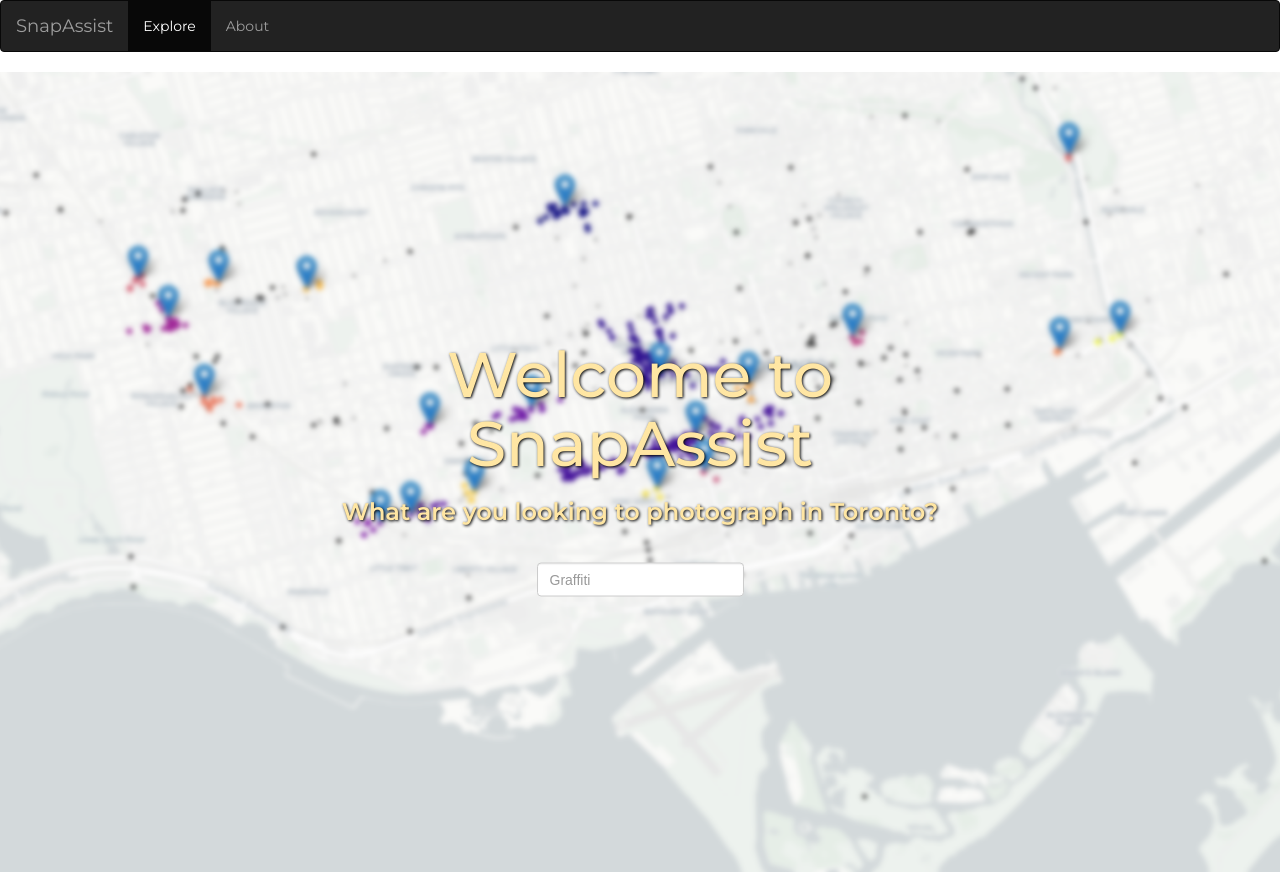
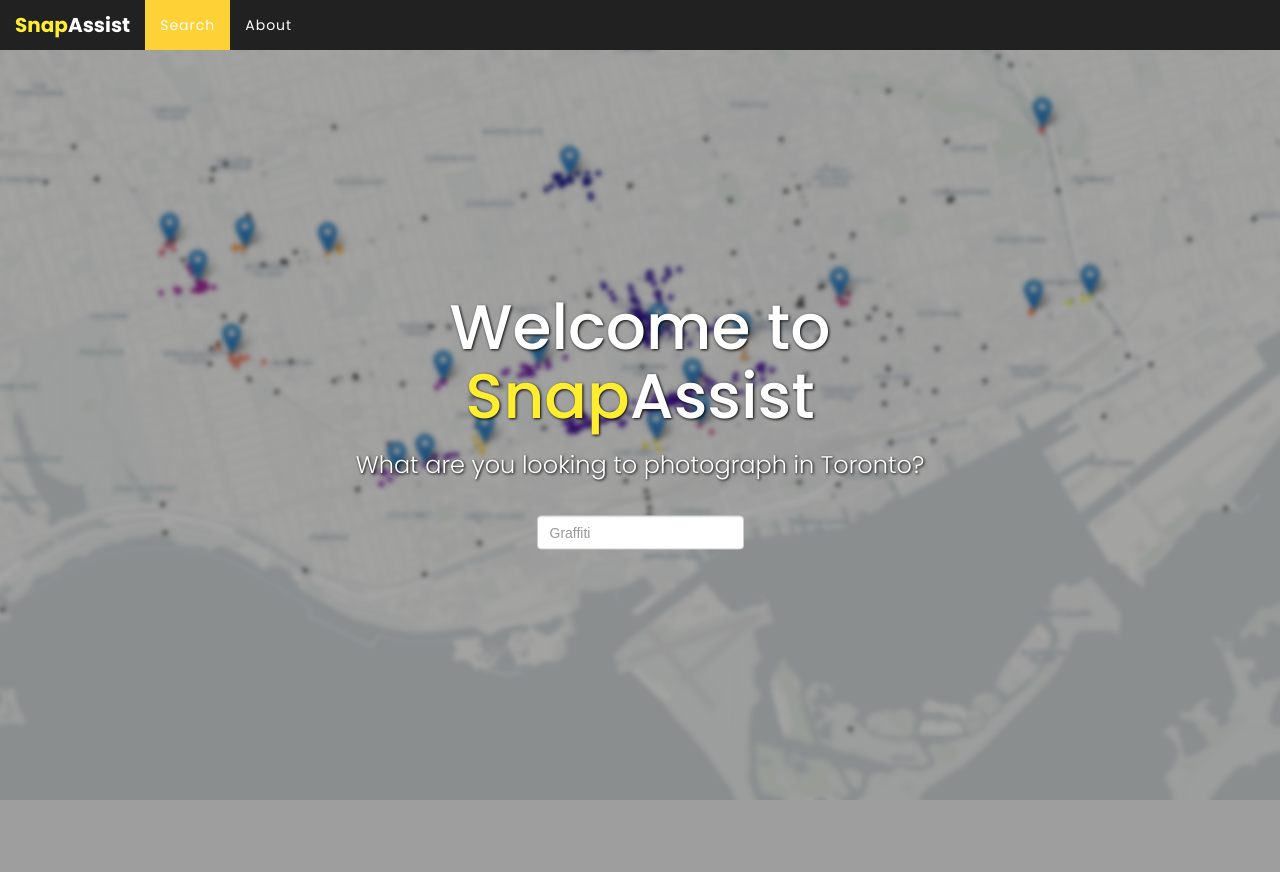
Before and after one commit to cczhu/insight, a Flask app: page / in a window 1280 px wide. After the commit the page ends 800 px from the top, so only its background shows below. Run offline with Flask 2, Linux system fonts and the light colour scheme; parts of the project's set-up code (start-up, migrations or seed data) failed here and were passed over; some libraries are stand-ins or nearby versions.

Commit message:
Popup improvements, refine CSS, but leaflet.js is overriding navbar colors.

```diff
--- a/insight/static/css/insight_project.css
+++ b/insight/static/css/insight_project.css
@@ -1,22 +1,96 @@
-/*body {
-  padding-top: 50px;
-}
-*/
-
 body {
   margin: 0;
   font-family: Arial, Helvetica, sans-serif;
 }
 
-h1, h2, h3 {
-  font-family: Montserrat, Helvetica, sans-serif;
-  font-weight: 600;
+h1, h2, h3, h4, h5, h6 {
+  font-family: Poppins, Helvetica, sans-serif;
 }
 
-.navbar {
-    font-family: Montserrat, Helvetica, sans-serif;
-    font-weight: 400;
-    background-color: #222;
+h3 {
+  font-weight: 300;
+}
+
+.title-highlight {
+  color: #ffed30;
+}
+
+.navbar-custom {
+  font-family: Poppins, Helvetica, sans-serif;
+  font-weight: 400;
+  background-color: #212121;
+  border-color: transparent;
+  margin-bottom: 0;
+  border-bottom: 0px solid rgba(255,255,255,.3);
+  height: 50px;
+}
+
+.navbar-charles {
+  font-family: Poppins, Helvetica, sans-serif;
+  font-weight: 400;
+  background-color: #212121;
+  border-color: transparent;
+  margin-bottom: 0;
+  border-bottom: 0px solid rgba(255,255,255,.3);
+  height: 50px;
+}
+
+.navbar-custom .navbar-brand {
+  font-weight: 700;
+  font-size: 20px;
+  color: #fff;
+}
+
+.navbar-custom .navbar-brand:hover,
+.navbar-custom .navbar-brand:focus,
+.navbar-custom .navbar-brand:active,
+.navbar-custom .navbar-brand.active {
+  color: #fff;
+}
+
+.navbar-custom .navbar-toggle {
+  background-color: #fed136;
+  border-color: #fed136;
+  color: white;
+  font-size: 12px;
+}
+
+.navbar-custom .navbar-toggle:hover,
+.navbar-custom .navbar-toggle:focus {
+  background-color: #ffed30;
+}
+
+.navbar-custom .navbar-toggle:hover,
+.navbar-custom .navbar-toggle:focus {
+  background-color: #fed136;
+}
+.navbar-custom .nav li a {
+  font-weight: 400;
+  letter-spacing: 1px;
+  color: white;
+  align-items: center;
+  display: flex;
+}
+.navbar-custom .nav li a:hover,
+.navbar-custom .nav li a:focus {
+  color: #ff5202;
+  outline: none;
+}
+.navbar-custom .navbar-nav > .active > a {
+  border-radius: 0;
+  color: white;
+  background-color: #fed136;
+}
+.navbar-custom .navbar-nav > .active > a:hover,
+.navbar-custom .navbar-nav > .active > a:focus {
+  color: white;
+  background-color: #fec503;
+}
+
+.body-content {
+  padding-top: 50px;
+  height: 100%;
+  background-color: #000;
 }
 
 .welcome {
@@ -40,7 +114,7 @@ h1, h2, h3 {
   top: 50%;
   left: 50%;
   transform: translate(-50%, -50%);
-  color: #ffe6a3;
+  color: #fff;
   text-shadow: 1px 1px 3px #000;
 }
 
@@ -56,7 +130,3 @@ h1, h2, h3 {
   color: #777;
   text-shadow: 1px 1px 3px #000;
 }
-
-.benedict {
-  font-family: Montserrat, Helvetica, sans-serif;
-}
--- a/insight/templates/base.html
+++ b/insight/templates/base.html
@@ -19,7 +19,7 @@
     <!-- Custom styles for this site -->
     <link href="{{ url_for('static', filename='css/insight_project.css') }}" rel="stylesheet">
 
-    <link rel="stylesheet" href="//fonts.googleapis.com/css?family=Montserrat:300,400,500,600,700" type="text/css">
+    <link rel="stylesheet" href="//fonts.googleapis.com/css?family=Poppins:300,400,500,600,700" type="text/css">
 
     <!-- Just for debugging purposes. Don't actually copy these 2 lines! -->
     <!--[if lt IE 9]><script src="../../assets/js/ie8-responsive-file-warning.js"></script><![endif]-->
@@ -34,7 +34,9 @@
 
   <body>
 
-    <nav class="navbar navbar-inverse">
+    <div id="content" class="body-content">{% block content %}{% endblock %}</div>
+
+    <nav id="mainNav" class="navbar navbar-default navbar-custom navbar-fixed-top navbar-charles">
       <div class="container-fluid">
         <div class="navbar-header">
           <button type="button" class="navbar-toggle" data-toggle="collapse" data-target="#myNavbar">
@@ -42,18 +44,16 @@
             <span class="icon-bar"></span>
             <span class="icon-bar"></span>
           </button>
-          <a class="navbar-brand" href="input">SnapAssist</a>
+          <a class="navbar-brand" href="input"><span class="title-highlight">Snap</span>Assist</a>
         </div>
         <div class="collapse navbar-collapse" id="myNavbar">
           <ul class="nav navbar-nav">
-            <li {% if active_page == "input" %}class="active"{% endif %}><a href="input">Explore</a></li>
+            <li {% if active_page == "input" %}class="active"{% endif %}><a href="input">Search</a></li>
             <li {% if active_page == "about" %}class="active"{% endif %}><a href="about">About</a></li>
           </ul>
         </div>
       </div>
     </nav>
-
-    <div id="content" class="body-content">{% block content %}{% endblock %}</div>
 
     <!-- Bootstrap core JavaScript
     ================================================== -->
--- a/insight/templates/input.html
+++ b/insight/templates/input.html
@@ -4,7 +4,7 @@
 {% block content %}
 <div class="welcome">
   <div class="welcome-text">
-    <h1>Welcome to SnapAssist</h1>
+    <h1>Welcome to <span class="title-highlight">Snap</span>Assist</h1>
     <h3>What are you looking to photograph in Toronto?</h3>
     <br>
     <form class="navbar-form" _lpchecked="1" action="/output" method="GET">
--- a/insight/views.py
+++ b/insight/views.py
@@ -1,4 +1,5 @@
 import flask
+import branca
 from . import app
 from . import db
 from . import (toronto_longlat, global_min_samples, master_sigma_cut,
@@ -38,9 +39,11 @@ def map_page():
 
     map_TO = mapping.make_map(results, results_background,
                               cluster_info, toronto_longlat)
-    map_TO_str = map_TO.get_root().render()
+    map_TO_root = map_TO.get_root()
+    map_TO_root.header._children['bootstrap'] = branca.element.JavascriptLink(
+        r"{{ url_for('static', filename='css/insight_project.css') }}")
 
-    return flask.render_template("output.html", map_TO=map_TO_str)
+    return flask.render_template("output.html", map_TO=map_TO_root.render())
 
 
 @app.route('/about')
```
Also changed, not shown: insight/mapping.py (+11 -8 lines), insight/templates/cesarians.html (deleted, +0 -75 lines), insight/static/images/blurrymap.png.
